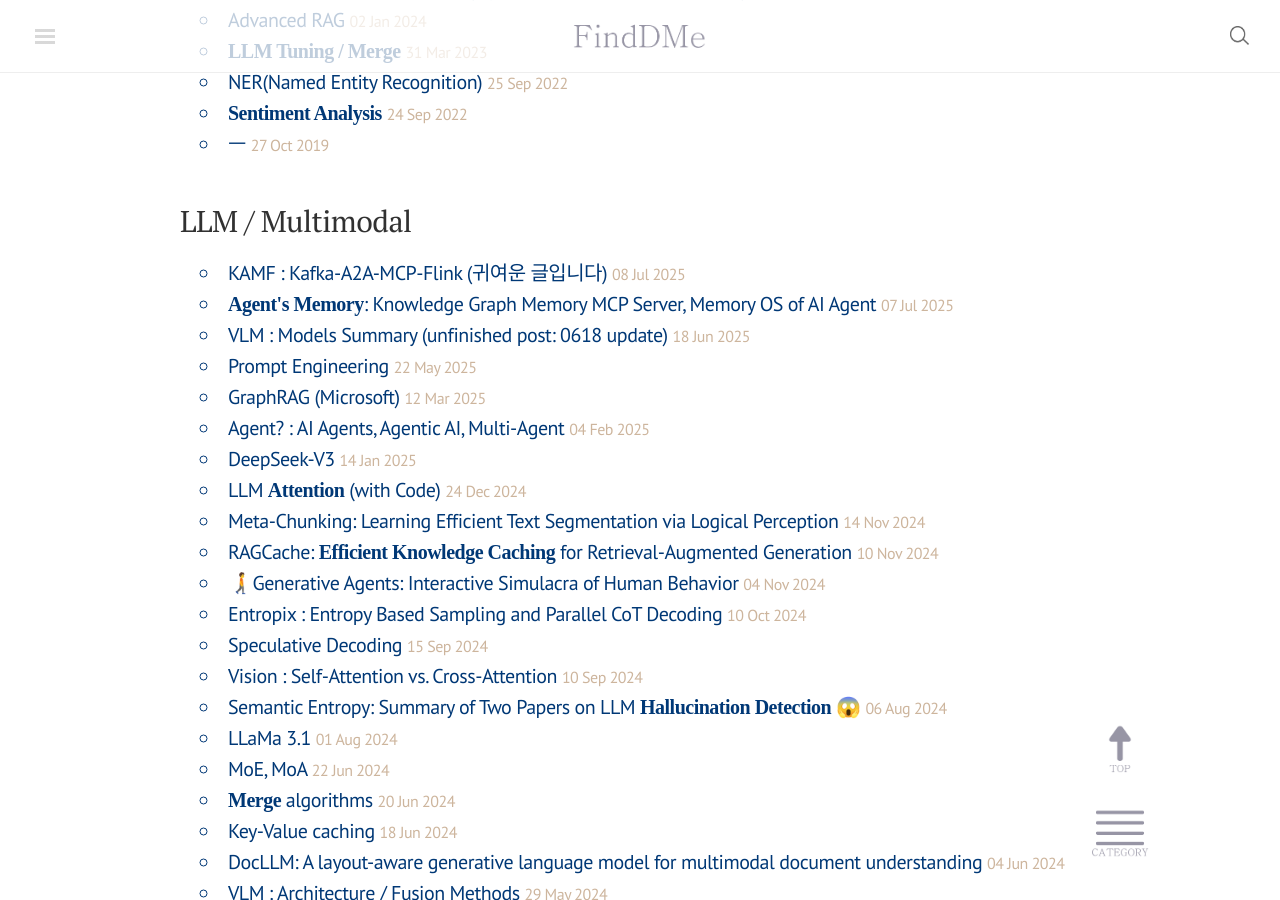
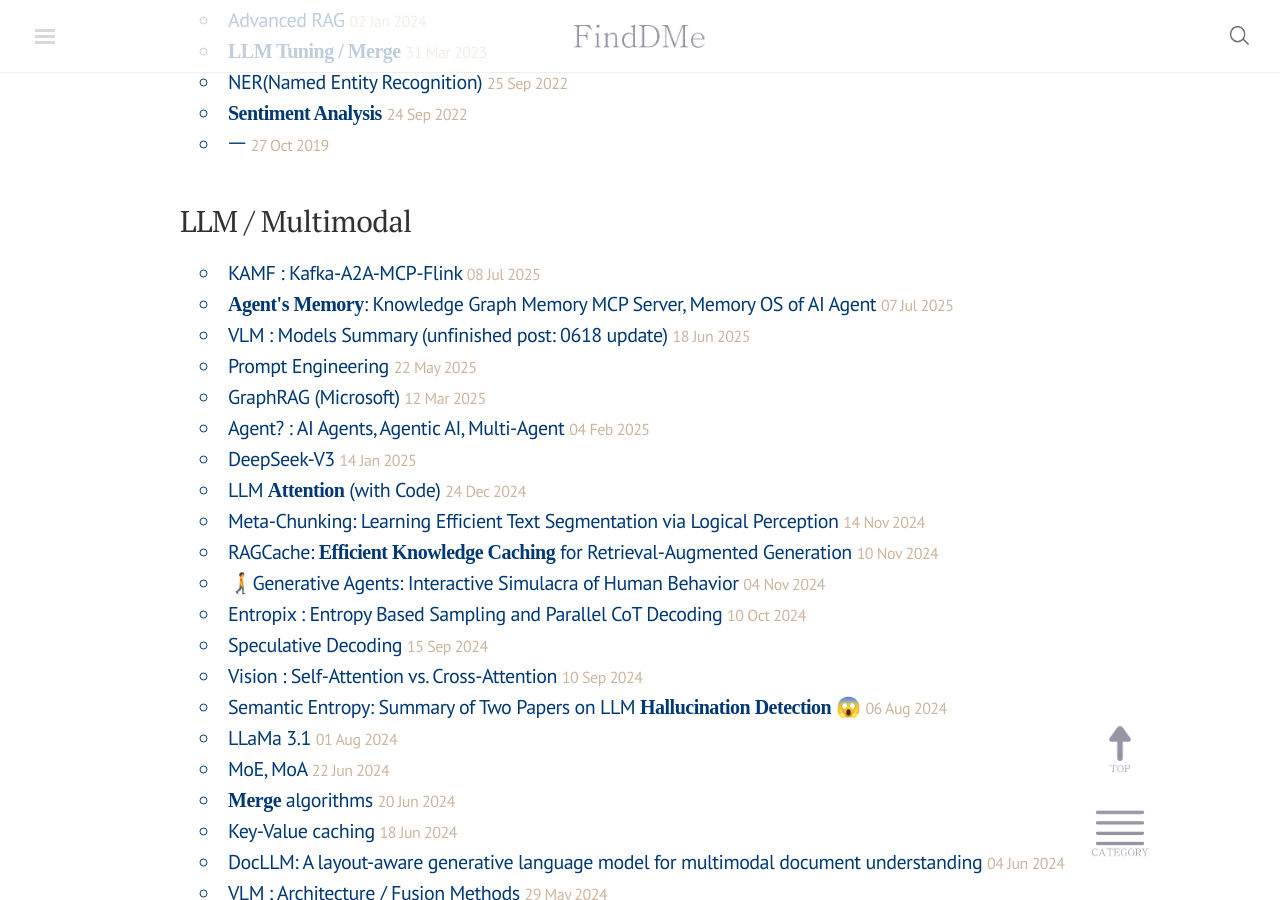
Before and after one commit to finddme/finddme.github.io, a Jekyll site: the page built from index.html, in a window 1280 px wide and 900 px high, scrolled down 863 px. Built offline with Jekyll 4.4.1, drawn with Linux system fonts in a browser that asks for light colours; nearby versions of some CDN libraries; comment, search, counter and statistics services are not loaded.

Commit message:
Update 2025-07-08-kamf.md

```diff
--- a/_posts/2025-07-08-kamf.md
+++ b/_posts/2025-07-08-kamf.md
@@ -1,5 +1,5 @@
 ---
-title: "KAMF : Kafka-A2A-MCP-Flink (귀여운 글입니다)"
+title: "KAMF : Kafka-A2A-MCP-Flink"
 category: LLM / Multimodal
 tag: Multimodal
 ---
```
